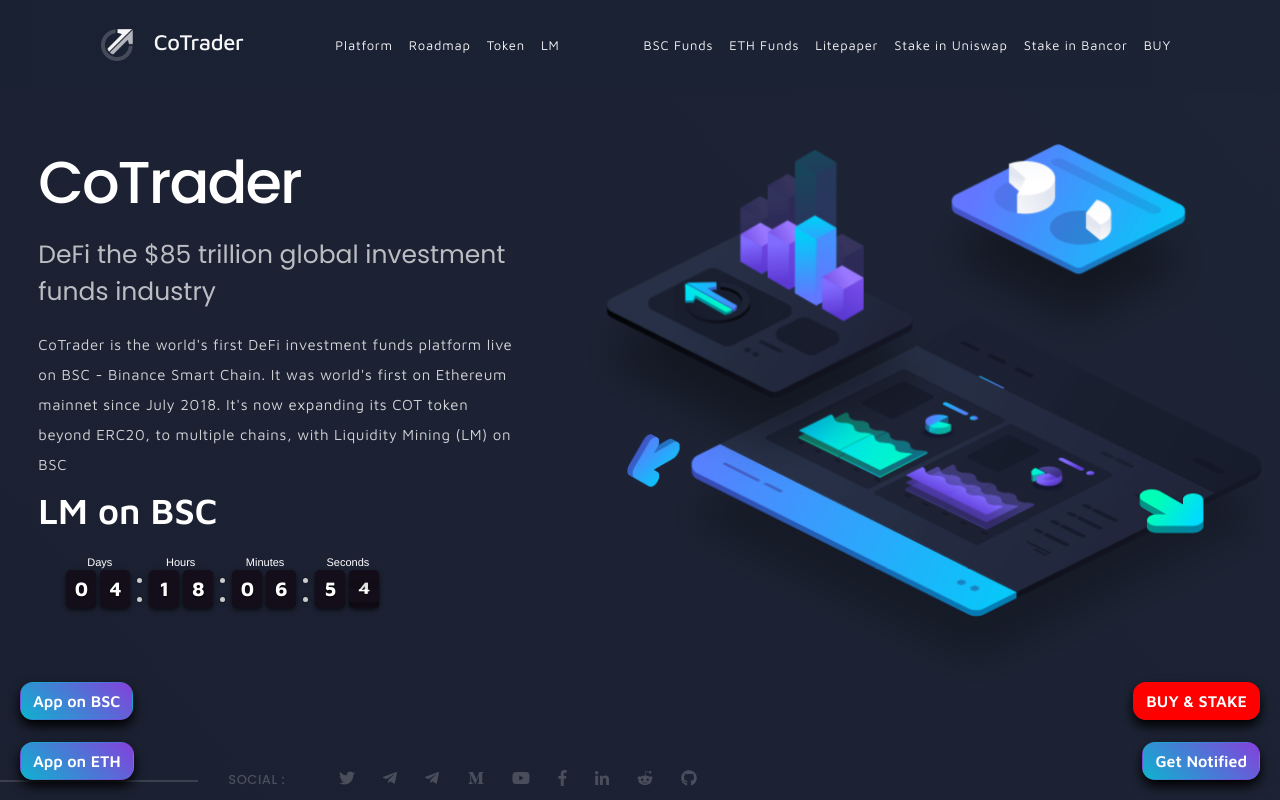
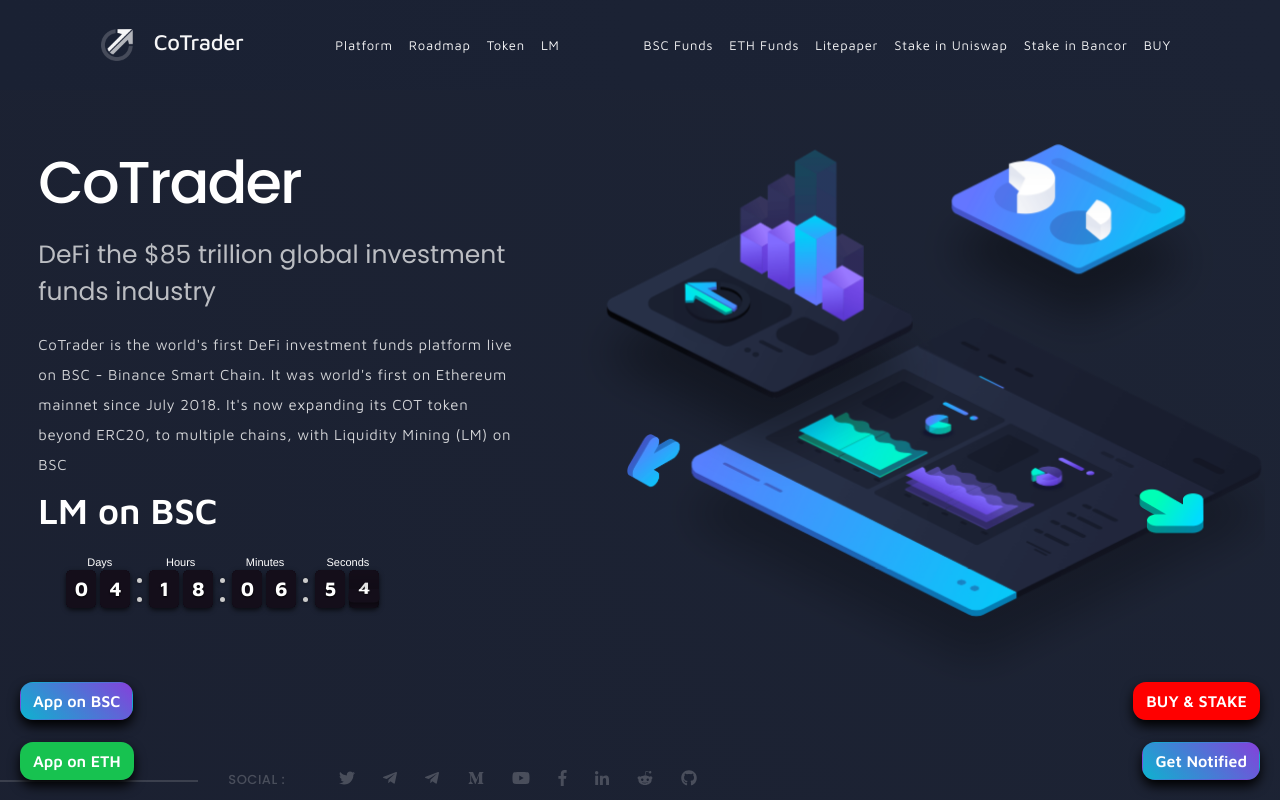
Before and after one commit to CoTraderCore/cotrader-landing, a plain HTML site: page index.html in a window 1280 px wide. Shown: the top 800 px of the page. Drawn offline with nearby package versions, Linux system fonts and the light colour scheme; files whose address does not match are found by name.

Commit message:
notifed green

```diff
--- a/assets/css/style.css
+++ b/assets/css/style.css
@@ -735,7 +735,8 @@
   position: fixed;
   bottom: 20px;
   left: 20px;
-  background: linear-gradient(43deg, #0eb2cf 0%, #8441db 100%);
+  background: linear-gradient(43deg, #17c250 0%, #17c250 100%);
+  /* background: linear-gradient(43deg, #0eb2cf 0%, #8441db 100%); */
   color: #fff;
   font-weight: 600;
   border-radius: 13px;
```
